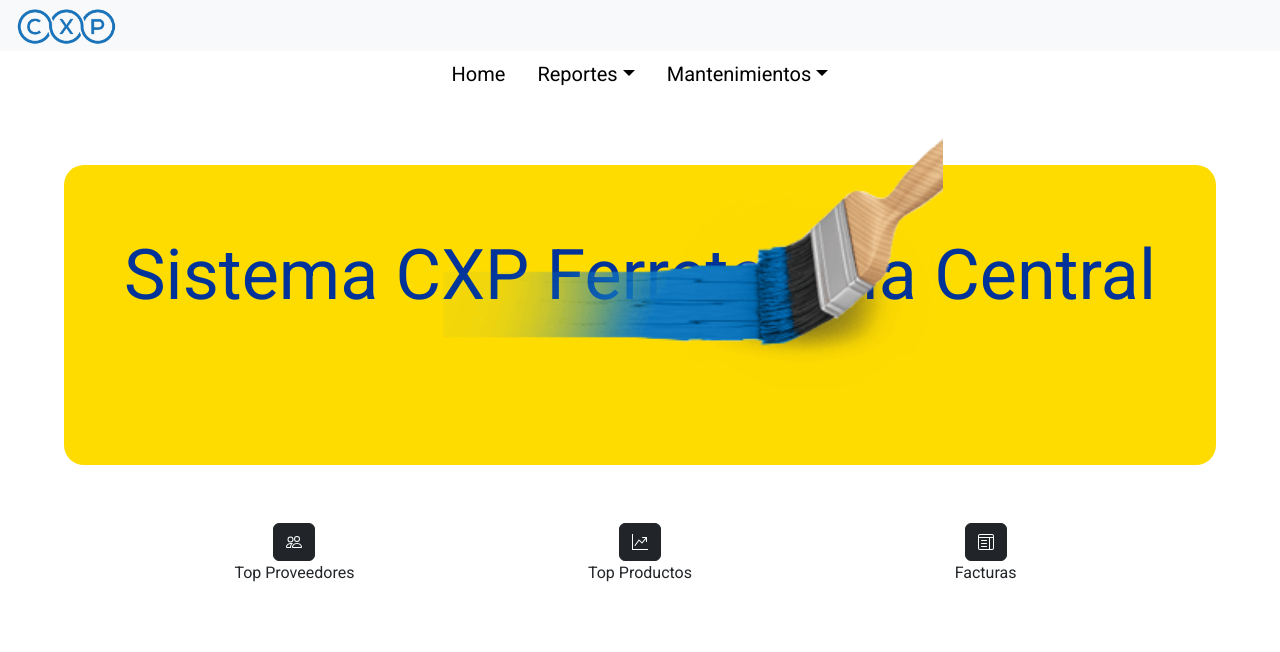
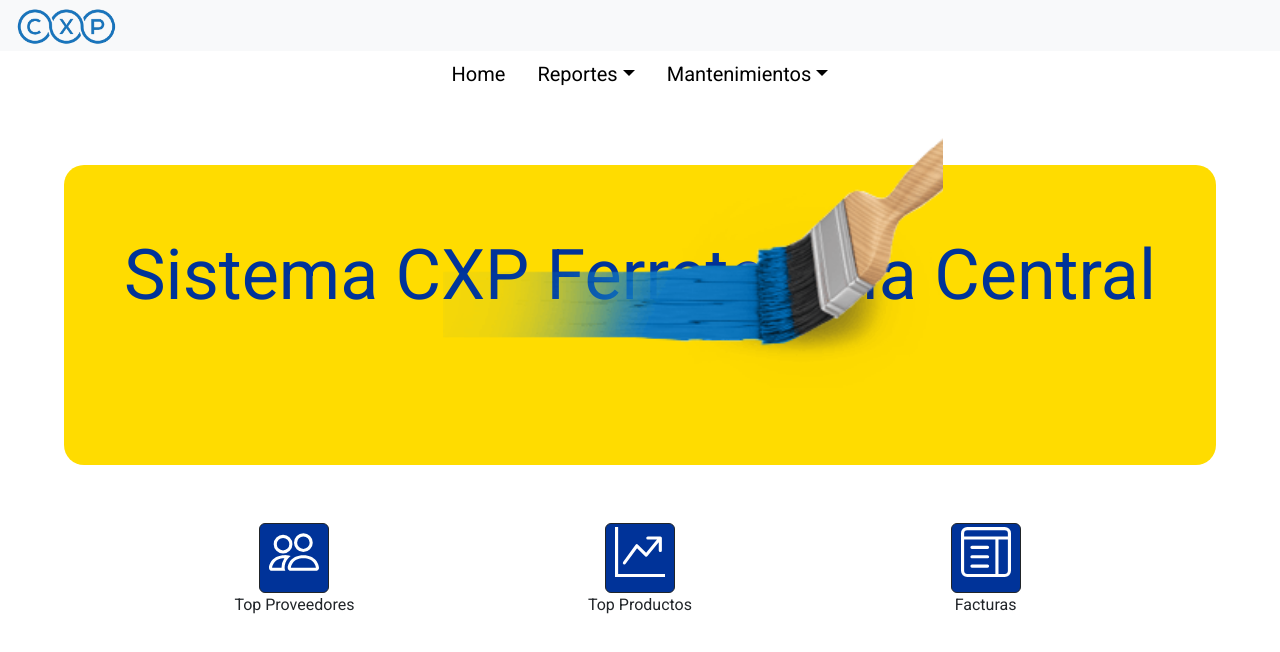
Before and after one commit to kingxoce/Analisis_cxp, a React (Create React App) app: page / in a window 1280 px wide. Shown: the top 652 px of the page. Built offline with nearby package versions, Linux system fonts and the light colour scheme; what @react-pdf/renderer would draw is missing.

Commit message:
cambios en los estilos del app

```diff
--- a/src/App.css
+++ b/src/App.css
@@ -82,15 +82,21 @@ img {
     text-align: center;
 }
 
-.botones button{
+.btn-dark {
     background-color: #039;
+    width: 70px;
+    height: 70px;
+    padding: 1%;
+}
+
+.btn svg {
     width: 50px;
     height: 50px;
-    padding: 2px;
+    margin: 0;
 }
 
-.botones button svg{
-    width: 30px;
-    height: 30px;
-    margin: 0;
+.btn-dark:hover {
+    box-shadow: 0 0 10px rgba(243, 208, 13, 0.5);
+    background-color: #039;
+    color: #ffdc00;
 }
```
